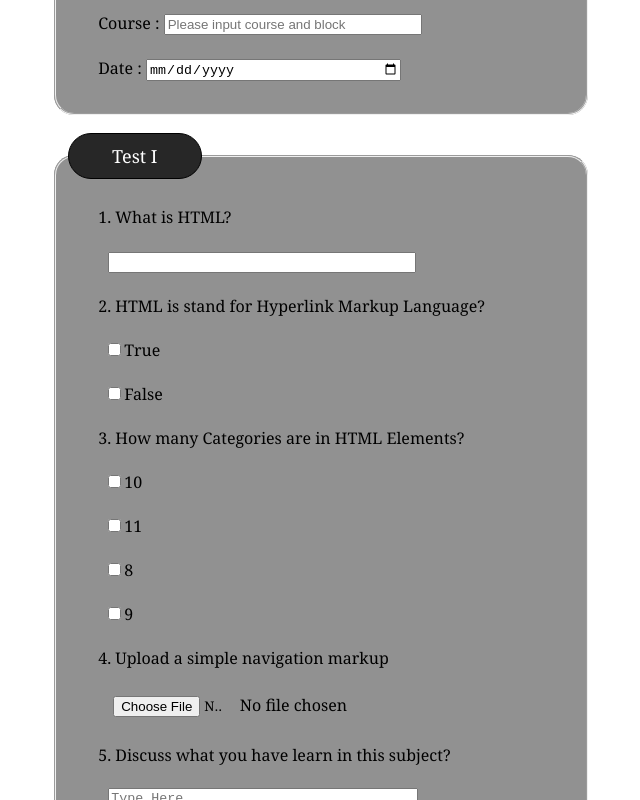
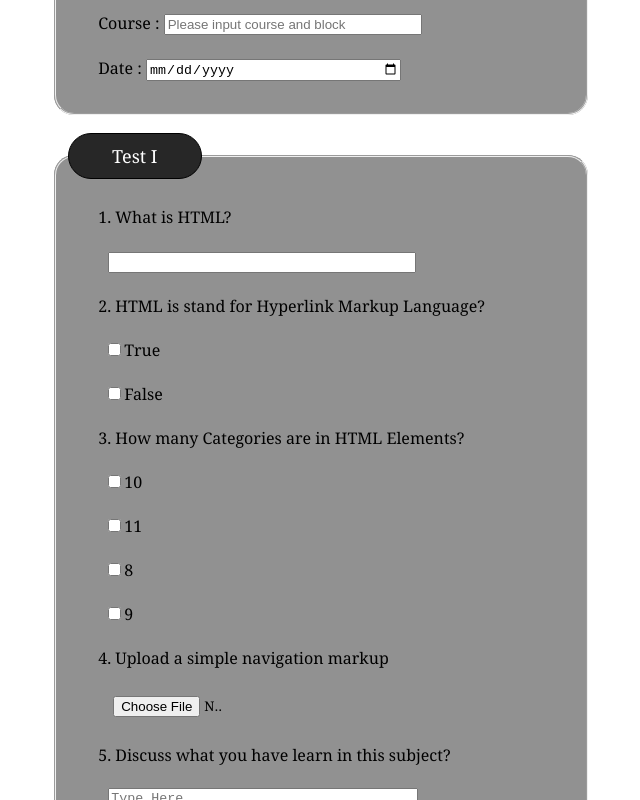
Before and after one commit to Alt-Jim/HabanaWeb, a plain HTML site: page quizapp.html in a window 1280 px wide. Shown: the part 480-1280 px from the top of the page, without its empty margins (333-973 px from the left). Drawn offline with Linux system fonts and the light colour scheme.

Commit message:
Update quizapp.html

```diff
--- a/quizapp.html
+++ b/quizapp.html
@@ -52,7 +52,7 @@
         <input class="butt" type="checkbox"><label for="num">8</label> <br><br>
         <input class="butt" type="checkbox"><label for="num">9</label> <br><br>
         <label class="text" for="qfour">4. Upload a simple navigation markup</label><br><br>
-        <input class="file" type="file" value="Choose file">&nbsp;&nbsp;&nbsp;&nbsp;No file chosen</input> <br><br>
+        <input class="file" type="file" value="Choose file"></input> <br><br>
         <label class="text" for="qfive">5. Discuss what you have learn in this subject?</label><br><br>
         <textarea class="textbox" placeholder="Type Here....."></textarea><br><br>
     </fieldset>
```
